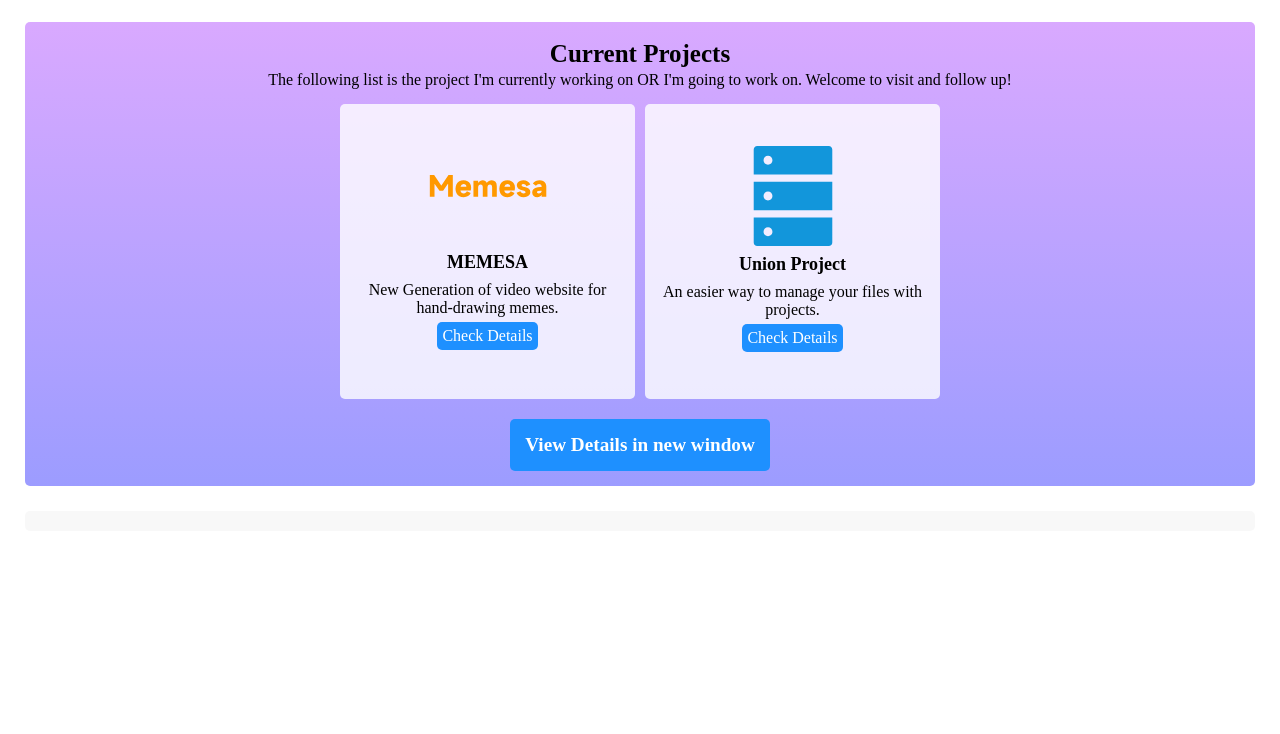
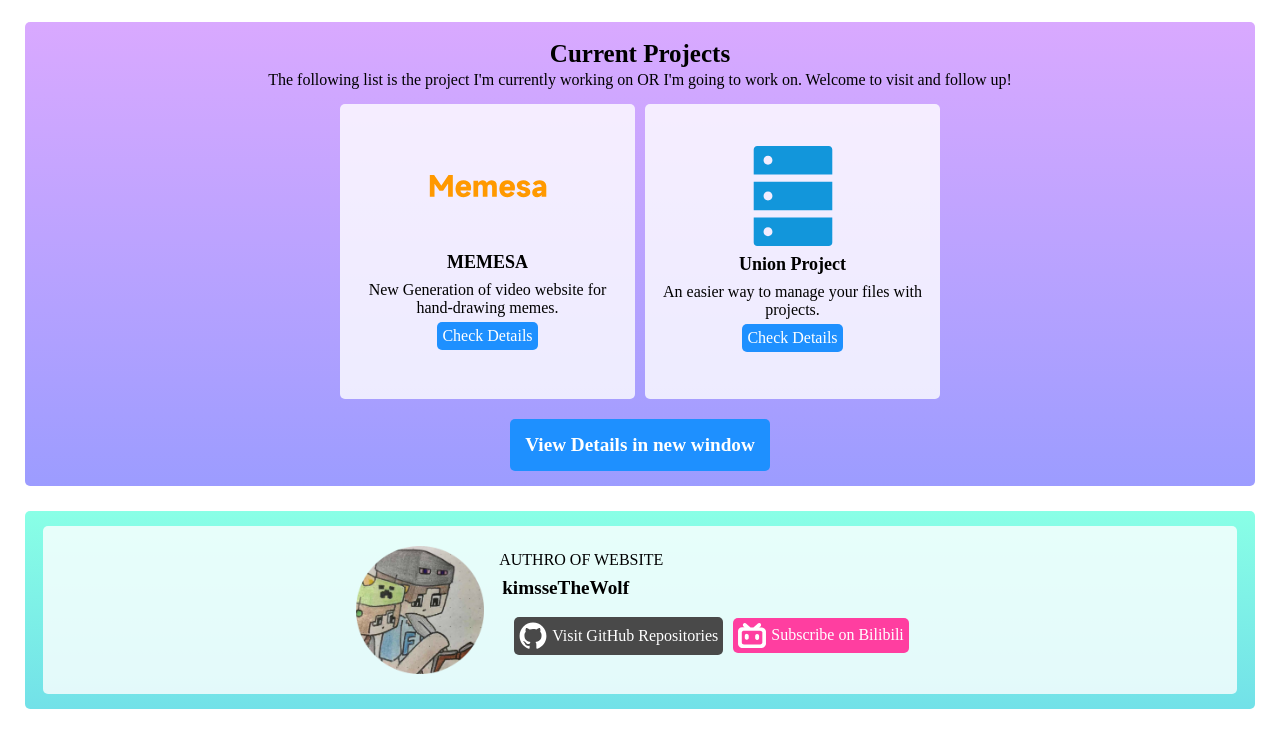
Before and after one commit to kimsseTheWolf/JSDreamProject-kimsseTheWolf, a plain HTML site: page index.html in a window 1280 px wide. Shown: the part 1292-2026 px from the top of the page. Before the commit the page ends 1848 px from the top, so only its background shows below. Drawn offline with Linux system fonts and the light colour scheme.

Commit message:
Profile finished

```diff
--- a/index.html
+++ b/index.html
@@ -100,15 +100,36 @@
         </div>
     </div>
     <div class="highlight-static-block" id="subscribe">
-
+        <div class="static-item-flex-box">
+            <div class="row-display">
+                <img src="src/img/avatar-circle.png" width="128" style="margin-right: 15px">
+                <div class="column-display">
+                    <div>AUTHRO OF WEBSITE</div>
+                    <div class="title">kimsseTheWolf</div>
+                    <div class="row-display">
+                        <div class="thin-button" id="githubBtn" onclick="location.href='https://github.com/kimsseTheWolf'">
+                            <img src="./src/img/github.svg" width="28" style="margin-right: 5px">
+                            Visit GitHub Repositories
+                        </div>
+                        <div class="thin-button" id="bilibiliBtn" onclick="location.href='https://space.bilibili.com/397311019'">
+                            <img src="./src/img/bilibili.svg" width="28" style="margin-right: 5px">
+                            Subscribe on Bilibili
+                        </div>
+                    </div>
+                </div>
+            </div>
+        </div>
     </div>
     <script src="script.js"></script>
     <script src="https://replit.com/public/js/replit-badge-v2.js" theme="dark" position="bottom-right"></script>
     <script>
         // Style Initialization
         applyBlueGradientColor('programming-languages')
-        //
         applyGradientColor('projects', '#D9A9FF', '#9C9CFF')
+        applyGradientColor('subscribe', '#89FFE6', '#72E1E8')
+
+        applyThinButtonColor('githubBtn', '#494949', '#424242')
+        applyThinButtonColor('bilibiliBtn', '#FF3EA0', '#af2b70')
     </script>
 </body>
 
--- a/script.js
+++ b/script.js
@@ -7,3 +7,13 @@ function applyBlueGradientColor(id_name){
 function applyGradientColor(id_name, colorA, colorB) {
     document.getElementById(id_name).style.backgroundImage = "linear-gradient("+colorA+","+colorB+")"
 }
+
+function applyThinButtonColor(id_name, normalColor, hoverColor) {
+    document.getElementById(id_name).style.backgroundColor = normalColor
+    document.getElementById(id_name).onmouseover = function() {
+        document.getElementById(id_name).style.backgroundColor = hoverColor
+    }
+    document.getElementById(id_name).onmouseout = function () {
+        document.getElementById(id_name).style.backgroundColor = normalColor
+    }
+}
--- a/style.css
+++ b/style.css
@@ -21,16 +21,27 @@ body{
     margin: 5px;
     padding: 5px;
     border-radius: 5px;
-    width: auto;
+    width: fit-content;
     height: fit-content;
     background-color: dodgerblue;
     color: white;
     text-align: center;
     cursor: pointer;
-    transition: background-color 0.5s;
+    transition: all 0.5s;
+    display: flex;
+    flex-direction: row;
+    justify-content: center;
+    align-items: center;
 }
 .thin-button:hover {
     background-color: #10559a;
+}
+.thin-button .flex-content{
+    transition: all 0.5s;
+    display: none;
+}
+.thin-button:hover .flex-content {
+    display: flex;
 }
 .main-button:hover {
     background-color: #10559a;
@@ -139,6 +150,37 @@ body{
     font-weight: bold;
     font-size: large;
 }
+.static-item-flex-box {
+    display: flex;
+    flex-direction: column;
+    justify-content: center;
+    align-items: center;
+    width: 97%;
+    height: fit-content;
+    margin: 5px;
+    padding: 10px;
+    background-color: rgba(255,255,255,0.8);
+    border-radius: 5px;
+    cursor: pointer;
+    transition: background-color 0.5s;
+}
+.static-item-flex-box .row-display {
+    display: flex;
+    flex-direction: row;
+    align-items: center;
+    justify-content: center;
+}
+.static-item-flex-box .column-display {
+    display: flex;
+    flex-direction: column;
+}
+.static-item-flex-box .title {
+    font-size: larger;
+    font-weight: bold;
+}
 .static-item-box .content {
     text-align: center;
 }
+.static-item-flex-box:hover {
+    background-color: white;
+}
```
Also changed, not shown: src/img/Youtube.svg (added), src/img/avatar-circle.png (added), src/img/bilibili.svg (added), src/img/github.svg (added).
